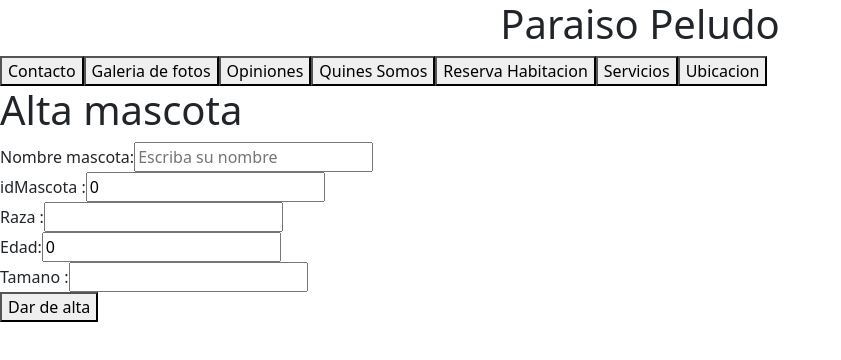
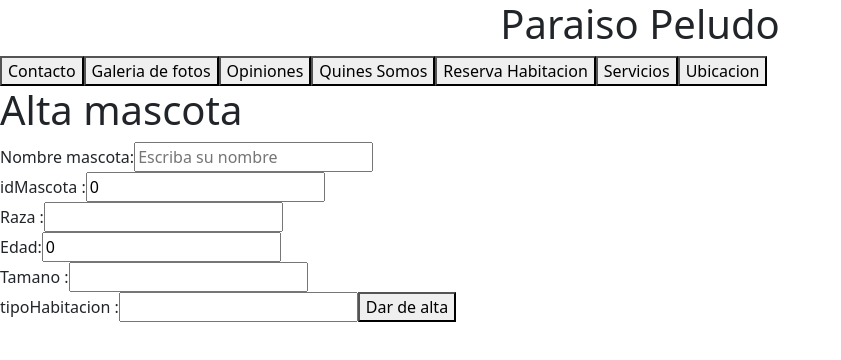
Before and after one commit to cohet3/FrontHotelMascotas, an Angular app: page /alta-mascota in a window 1280 px wide. Shown: the top 360 px of the page, without its empty margins (0-841 px from the left). Built offline with nearby package versions, Linux system fonts and the light colour scheme.

Commit message:
mascota realizada y dada de alta(id cliente fijo porque si no no dejaba dar de alta a la mascota)

```diff
--- a/src/app/_modelo/mascota.ts
+++ b/src/app/_modelo/mascota.ts
@@ -1,7 +1,9 @@
 export interface Mascota{
     idMascota: number,
-    nombreMascota: string,
+    nombre: string,
     raza: string,
     edad:number,
     tamano: string
+    tipoHabitacion: string ,
+    idCliente:number
   }
--- a/src/app/alta-mascota/alta-mascota.component.html
+++ b/src/app/alta-mascota/alta-mascota.component.html
@@ -4,7 +4,7 @@
 
 
    <label>Nombre mascota: </label>
-   <input type="text" [(ngModel)]="m1.nombreMascota" placeholder="Escriba su nombre">
+   <input type="text" [(ngModel)]="m1.nombre" placeholder="Escriba su nombre">
    <br>
    <label>idMascota :</label>
    <input type="text" [(ngModel)]="m1.idMascota"placeholder="Escriba el id de su mascota">
@@ -18,4 +18,6 @@
    <label>Tamano :</label>
    <input type="text" [(ngModel)]="m1.tamano">
    <br>
+   <label>tipoHabitacion :</label>
+   <input type="text" [(ngModel)]="m1.tipoHabitacion">
    <button (click)="altaMascota()">Dar de alta</button>
--- a/src/app/alta-mascota/alta-mascota.component.ts
+++ b/src/app/alta-mascota/alta-mascota.component.ts
@@ -18,10 +18,13 @@ export class AltaMascotaComponent {
   m1:Mascota={
 
     "idMascota":0,
-    "nombreMascota":"",
+    "nombre":"",
     "raza":"",
     "edad":0,
-    "tamano":""}
+    "tamano":"",
+    "tipoHabitacion":"",
+    "idCliente":1
+  }
 
    constructor(private servicio: MascotaService,
     private route: ActivatedRoute,
--- /dev/null
+++ b/src/app/alta-reserva/alta-reserva.component.html
@@ -0,0 +1 @@
+<p>alta-reserva works!</p>
--- a/src/app/mascotas/mascotas.component.html
+++ b/src/app/mascotas/mascotas.component.html
@@ -13,7 +13,7 @@
     @for (elemento of mascotas; track elemento.idMascota) {
         <tr>
             <td>{{elemento.idMascota}}</td>
-            <td>{{elemento.nombreMascota}}</td>
+            <td>{{elemento.nombre}}</td>
             <td>{{elemento.raza}}</td>
             <td>{{elemento.tamano}}</td>
             <td>{{elemento.edad}}</td>
--- a/src/app/reserva-habitacion/reserva-habitacion.component.html
+++ b/src/app/reserva-habitacion/reserva-habitacion.component.html
@@ -1,4 +1,5 @@
 <h1>Realizar reserva</h1>
+<h2>Aqui van los calendarios//dos inpit de tipo date y un boton</h2>
 <a (click)="redirecionar2()">
     <button class="button button2">Alta Cliente</button>
   </a>
```
Also changed, not shown: src/app/_modelo/reserva.ts (added, +8 -0 lines), src/app/alta-reserva/alta-reserva.component.ts (added, +12 -0 lines), src/app/quines-somos/quines-somos.component.html (+5 -5 lines), src/app/_servicio/reserva.service.ts (added), src/app/alta-reserva/alta-reserva.component.css (added).
